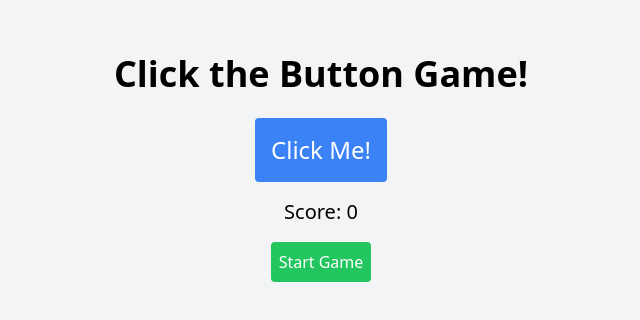
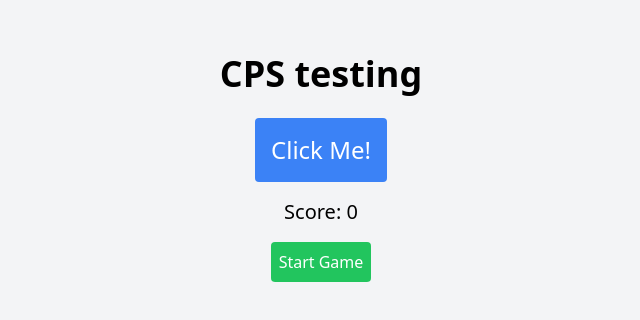
Before and after one commit to Akash-535/cps, a plain HTML site: page index.html in a window 1280 px wide. Shown: the part 228-548 px from the top of the page, without its empty margins (319-959 px from the left). Drawn offline with nearby package versions, Linux system fonts and the light colour scheme.

Commit message:
heading change

```diff
--- a/index.html
+++ b/index.html
@@ -9,7 +9,7 @@
 </head>
 
 <body class="bg-gray-100 flex flex-col items-center justify-center h-screen">
-    <h1 class="text-4xl font-bold mb-6">Click the Button Game!</h1>
+    <h1 class="text-4xl font-bold mb-6">CPS testing</h1>
     <button id="click-button" class="bg-blue-500 text-white p-4 rounded text-2xl mb-4">Click Me!</button>
     <p class="text-xl">Score: <span id="score">0</span></p>
     <button id="start-button" class="bg-green-500 text-white p-2 rounded mt-4">Start Game</button>
```
